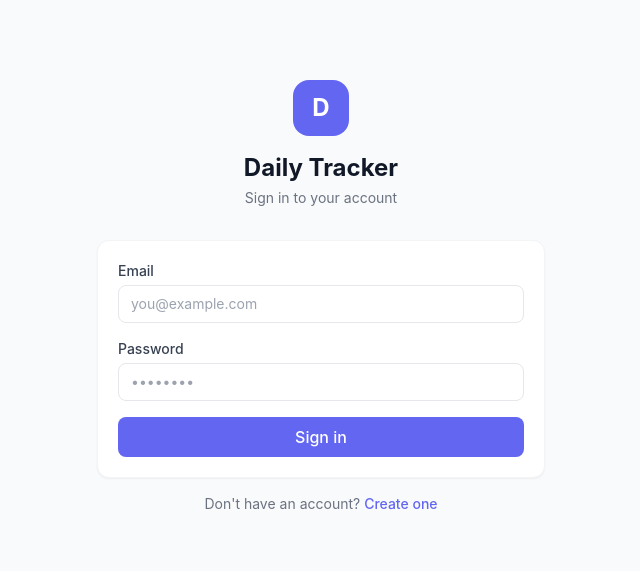
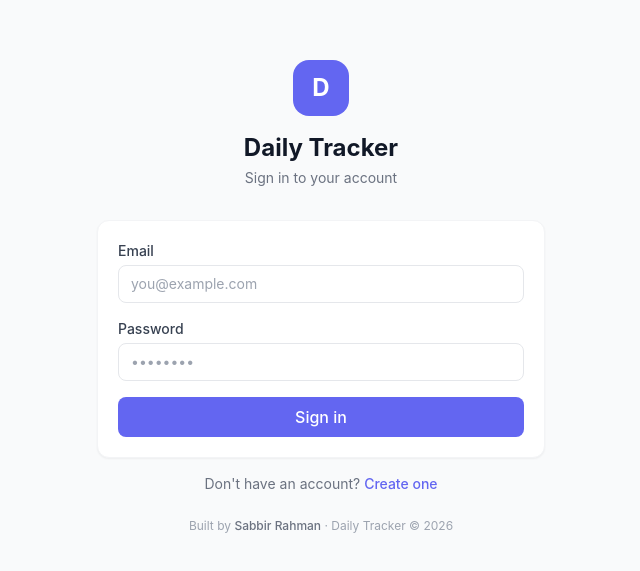
Before and after one commit to SABBIR657/Daily-Tracker, a React (Vite) app in the folder client/: page /login in a window 1280 px wide. Shown: the part 103-674 px from the top of the page, without its empty margins (319-959 px from the left). Built offline with nearby package versions, Linux system fonts and the light colour scheme; no server answers.

Commit message:
add founder credit

```diff
--- a/client/src/pages/Login.jsx
+++ b/client/src/pages/Login.jsx
@@ -108,6 +108,13 @@ export default function Login() {
             Create one
           </Link>
         </p>
+        <p className="text-center text-xs text-gray-400 dark:text-gray-600 mt-6">
+          Built by{" "}
+          <span className="font-medium text-gray-500 dark:text-gray-400">
+           <a href="https://www.linkedin.com/in/sabbir-rahman-9a077620b/" className="no-underline">Sabbir Rahman</a>
+          </span>{" "}
+          · Daily Tracker © {new Date().getFullYear()}
+        </p>
       </div>
     </div>
   );
--- a/client/src/pages/PublicProfile.jsx
+++ b/client/src/pages/PublicProfile.jsx
@@ -150,7 +150,16 @@ export default function PublicProfile() {
         )}
 
         <p className="text-center text-xs text-gray-400 dark:text-gray-600">
-          Built with Daily Tracker · {dayjs().format("MMMM YYYY")}
+          Daily Tracker · Built by{" "}
+          <span className="font-medium text-gray-500 dark:text-gray-600">
+            <a
+              href="https://www.linkedin.com/in/sabbir-rahman-9a077620b/"
+              className="no-underline"
+            >
+              Sabbir Rahman
+            </a>
+          </span>{" "}
+          © {new Date().getFullYear()}
         </p>
       </div>
     </div>
```
